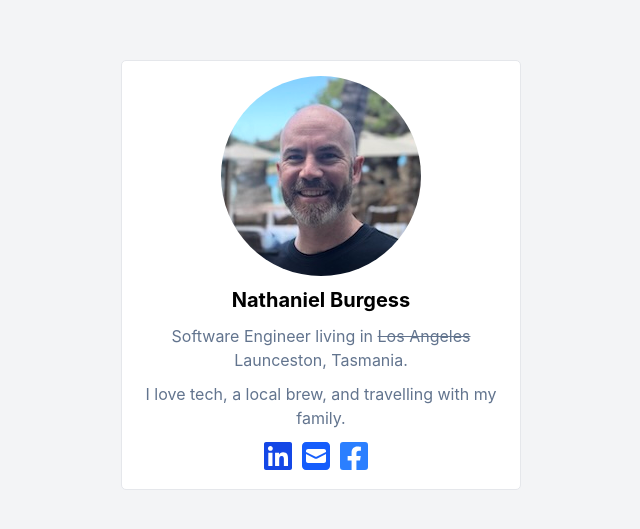
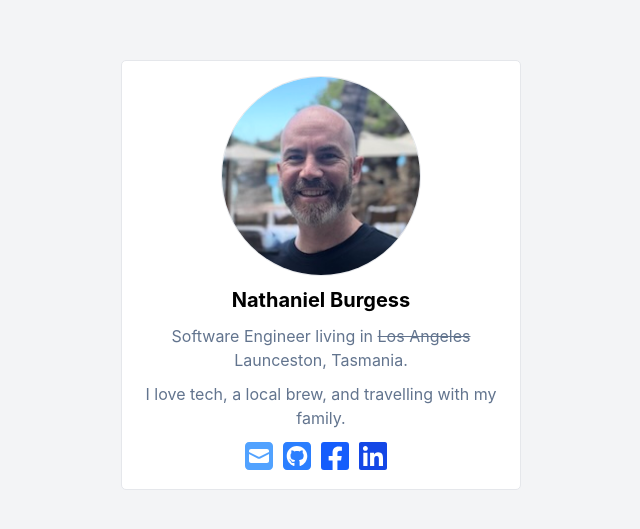
Before and after one commit to npburgess/npb, a React (Vite) app: page / in a window 1280 px wide. Shown: the part 125-654 px from the top of the page, without its empty margins (319-959 px from the left). Built offline with nearby package versions, Linux system fonts and the light colour scheme.

Commit message:
aria updates

```diff
--- a/src/App.tsx
+++ b/src/App.tsx
@@ -1,7 +1,15 @@
 import { useState } from 'react';
 import Modal from './components/Modal.tsx';
 import ListItem from './components/ListItem.tsx';
-import { LINKEDIN_PATH_D, EMAIL_PATH_D, FACEBOOK_PATH_D } from './constants';
+import {
+	EMAIL_PATH_D,
+	GITHUB_PATH_D,
+	LINKEDIN_PATH_D,
+	FACEBOOK_PATH_D,
+	GITHUB_URL,
+	LINKEDIN_URL,
+	FACEBOOK_URL
+} from './constants';
 
 import profileImg from '/profile_sm.jpg';
 import './App.css';
@@ -27,7 +35,7 @@ function App() {
 				<img
 					src={profileImg}
 					alt="The profile picture of Nathaniel Burgess."
-					className="w-50 rounded-full mx-auto"
+					className="border border-gray-200 w-50 rounded-full mx-auto"
 				/>
 				<h1 className="text-xl font-bold my-2.5">Nathaniel Burgess</h1>
 				<h2 className="text-slate-500 my-2.5">
@@ -36,22 +44,28 @@ function App() {
 				<p className="text-slate-500 my-2.5">I love tech, a local brew, and travelling with my family.</p>
 				<ul role="navigation" className="inline-flex">
 					<ListItem
-						linkText="LinkedIn profile of Nathaniel Burgess"
-						linkHref="https://www.linkedin.com/pub/nathaniel-burgess/30/942/b69"
-						svgClassName="fill-blue-700"
-						pathD={LINKEDIN_PATH_D}
-					/>
-					<ListItem
 						linkText="Contact form modal trigger"
 						onClick={handleClick}
-						svgClassName="fill-blue-600"
+						svgClassName="fill-blue-400"
 						pathD={EMAIL_PATH_D}
 					/>
 					<ListItem
+						linkText="GitHub profile of Nathaniel Burgess"
+						linkHref={GITHUB_URL}
+						svgClassName="fill-blue-500"
+						pathD={GITHUB_PATH_D}
+					/>
+					<ListItem
 						linkText="Facebook profile of Nathaniel Burgess"
-						linkHref="https://www.facebook.com/p/Nathaniel-Burgess-100089553147382/"
-						svgClassName="fill-blue-500"
+						linkHref={FACEBOOK_URL}
+						svgClassName="fill-blue-600"
 						pathD={FACEBOOK_PATH_D}
+					/>
+					<ListItem
+						linkText="LinkedIn profile of Nathaniel Burgess"
+						linkHref={LINKEDIN_URL}
+						svgClassName="fill-blue-700"
+						pathD={LINKEDIN_PATH_D}
 					/>
 				</ul>
 			</section>
--- a/src/components/ContactForm.tsx
+++ b/src/components/ContactForm.tsx
@@ -112,14 +112,14 @@ export default function ContactForm({ status, setStatus, onClose }: ContactFormP
 			<div className="bg-gray-100 px-4 py-3 sm:flex sm:flex-row-reverse sm:px-6">
 				<button
 					type="submit"
-					className="inline-flex w-full justify-center rounded-md bg-green-600 px-3 py-2 text-sm font-semibold text-white shadow-xs hover:bg-green-500 sm:ml-3 sm:w-auto"
+					className="cursor-pointer inline-flex w-full justify-center rounded-md bg-green-600 px-3 py-2 text-sm font-semibold text-white shadow-xs hover:bg-green-500 sm:ml-3 sm:w-auto"
 					autoFocus
 				>
 					Send
 				</button>
 				<button
 					type="button"
-					className="mt-3 inline-flex w-full justify-center rounded-md bg-white px-3 py-2 text-sm font-semibold text-gray-900 shadow-xs inset-ring inset-ring-gray-300 hover:bg-gray-50 sm:mt-0 sm:w-auto"
+					className="cursor-pointer mt-3 inline-flex w-full justify-center rounded-md bg-white px-3 py-2 text-sm font-semibold text-gray-900 shadow-xs inset-ring inset-ring-gray-300 hover:bg-gray-200/75 sm:mt-0 sm:w-auto"
 					onClick={onClose}
 				>
 					Cancel
--- a/src/components/ListItem.tsx
+++ b/src/components/ListItem.tsx
@@ -11,7 +11,8 @@ export default function ListItem({ linkText, linkHref, onClick, svgClassName, pa
 		<li className="pr-2.5">
 			<a
 				aria-label={linkText}
-				className="block w-7 h-7"
+				title={linkText}
+				className="block w-7 h-7 cursor-pointer"
 				target={linkHref ? '_blank' : undefined}
 				href={linkHref ? linkHref : undefined}
 				onClick={onClick ? onClick : undefined}
--- a/src/constants.ts
+++ b/src/constants.ts
@@ -1,9 +1,13 @@
-export const LINKEDIN_PATH_D =
-	'M416 32H31.9C14.3 32 0 46.5 0 64.3v383.4C0 465.5 14.3 480 31.9 480H416c17.6 0 32-14.5 32-32.3V64.3c0-17.8-14.4-32.3-32-32.3zM135.4 416H69V202.2h66.5V416zm-33.2-243c-21.3 0-38.5-17.3-38.5-38.5S80.9 96 102.2 96c21.2 0 38.5 17.3 38.5 38.5 0 21.3-17.2 38.5-38.5 38.5zm282.1 243h-66.4V312c0-24.8-.5-56.7-34.5-56.7-34.6 0-39.9 27-39.9 54.9V416h-66.4V202.2h63.7v29.2h.9c8.9-16.8 30.6-34.5 62.9-34.5 67.2 0 79.7 44.3 79.7 101.9V416z';
+export const GITHUB_URL = 'https://github.com/npburgess';
+export const LINKEDIN_URL = 'https://www.linkedin.com/pub/nathaniel-burgess/30/942/b69';
+export const FACEBOOK_URL = 'https://www.facebook.com/p/Nathaniel-Burgess-100089553147382/';
 
 export const EMAIL_PATH_D =
 	'M384 32H64C28.63 32 0 60.63 0 96v320c0 35.38 28.62 64 64 64h320c35.38 0 64-28.62 64-64V96C448 60.63 419.4 32 384 32zM384 336c0 17.67-14.33 32-32 32H96c-17.67 0-32-14.33-32-32V225.9l138.5 69.27C209.3 298.5 216.6 300.2 224 300.2s14.75-1.688 21.47-5.047L384 225.9V336zM384 190.1l-152.8 76.42c-4.5 2.25-9.812 2.25-14.31 0L64 190.1V176c0-17.67 14.33-32 32-32h256c17.67 0 32 14.33 32 32V190.1z';
-
+export const GITHUB_PATH_D =
+	'M448 96c0-35.3-28.7-64-64-64L64 32C28.7 32 0 60.7 0 96L0 416c0 35.3 28.7 64 64 64l320 0c35.3 0 64-28.7 64-64l0-320zM265.8 407.7c0-1.8 0-6 .1-11.6 .1-11.4 .1-28.8 .1-43.7 0-15.6-5.2-25.5-11.3-30.7 37-4.1 76-9.2 76-73.1 0-18.2-6.5-27.3-17.1-39 1.7-4.3 7.4-22-1.7-45-13.9-4.3-45.7 17.9-45.7 17.9-26.6-7.5-56.6-7.5-83.2 0 0 0-31.8-22.2-45.7-17.9-9.1 22.9-3.5 40.6-1.7 45-10.6 11.7-15.6 20.8-15.6 39 0 63.6 37.3 69 74.3 73.1-4.8 4.3-9.1 11.7-10.6 22.3-9.5 4.3-33.8 11.7-48.3-13.9-9.1-15.8-25.5-17.1-25.5-17.1-16.2-.2-1.1 10.2-1.1 10.2 10.8 5 18.4 24.2 18.4 24.2 9.7 29.7 56.1 19.7 56.1 19.7 0 9 .1 21.7 .1 30.6 0 4.8 .1 8.6 .1 10 0 4.3-3 9.5-11.5 8-66-22.1-112.2-84.9-112.2-158.3 0-91.8 70.2-161.5 162-161.5S388 165.6 388 257.4c.1 73.4-44.7 136.3-110.7 158.3-8.4 1.5-11.5-3.7-11.5-8zm-90.5-54.8c-.2-1.5 1.1-2.8 3-3.2 1.9-.2 3.7 .6 3.9 1.9 .3 1.3-1 2.6-3 3-1.9 .4-3.7-.4-3.9-1.7zm-9.1 3.2c-2.2 .2-3.7-.9-3.7-2.4 0-1.3 1.5-2.4 3.5-2.4 1.9-.2 3.7 .9 3.7 2.4 0 1.3-1.5 2.4-3.5 2.4zm-14.3-2.2c-1.9-.4-3.2-1.9-2.8-3.2s2.4-1.9 4.1-1.5c2 .6 3.3 2.1 2.8 3.4-.4 1.3-2.4 1.9-4.1 1.3zm-12.5-7.3c-1.5-1.3-1.9-3.2-.9-4.1 .9-1.1 2.8-.9 4.3 .6 1.3 1.3 1.8 3.3 .9 4.1-.9 1.1-2.8 .9-4.3-.6zm-8.5-10c-1.1-1.5-1.1-3.2 0-3.9 1.1-.9 2.8-.2 3.7 1.3 1.1 1.5 1.1 3.3 0 4.1-.9 .6-2.6 0-3.7-1.5zm-6.3-8.8c-1.1-1.3-1.3-2.8-.4-3.5 .9-.9 2.4-.4 3.5 .6 1.1 1.3 1.3 2.8 .4 3.5-.9 .9-2.4 .4-3.5-.6zm-6-6.4c-1.3-.6-1.9-1.7-1.5-2.6 .4-.6 1.5-.9 2.8-.4 1.3 .7 1.9 1.8 1.5 2.6-.4 .9-1.7 1.1-2.8 .4z';
+export const LINKEDIN_PATH_D =
+	'M416 32H31.9C14.3 32 0 46.5 0 64.3v383.4C0 465.5 14.3 480 31.9 480H416c17.6 0 32-14.5 32-32.3V64.3c0-17.8-14.4-32.3-32-32.3zM135.4 416H69V202.2h66.5V416zm-33.2-243c-21.3 0-38.5-17.3-38.5-38.5S80.9 96 102.2 96c21.2 0 38.5 17.3 38.5 38.5 0 21.3-17.2 38.5-38.5 38.5zm282.1 243h-66.4V312c0-24.8-.5-56.7-34.5-56.7-34.6 0-39.9 27-39.9 54.9V416h-66.4V202.2h63.7v29.2h.9c8.9-16.8 30.6-34.5 62.9-34.5 67.2 0 79.7 44.3 79.7 101.9V416z';
 export const FACEBOOK_PATH_D =
 	'M400 32H48A48 48 0 0 0 0 80v352a48 48 0 0 0 48 48h137.25V327.69h-63V256h63v-54.64c0-62.15 37-96.48 93.67-96.48 27.14 0 55.52 4.84 55.52 4.84v61h-31.27c-30.81 0-40.42 19.12-40.42 38.73V256h68.78l-11 71.69h-57.78V480H400a48 48 0 0 0 48-48V80a48 48 0 0 0-48-48z';
 
```
